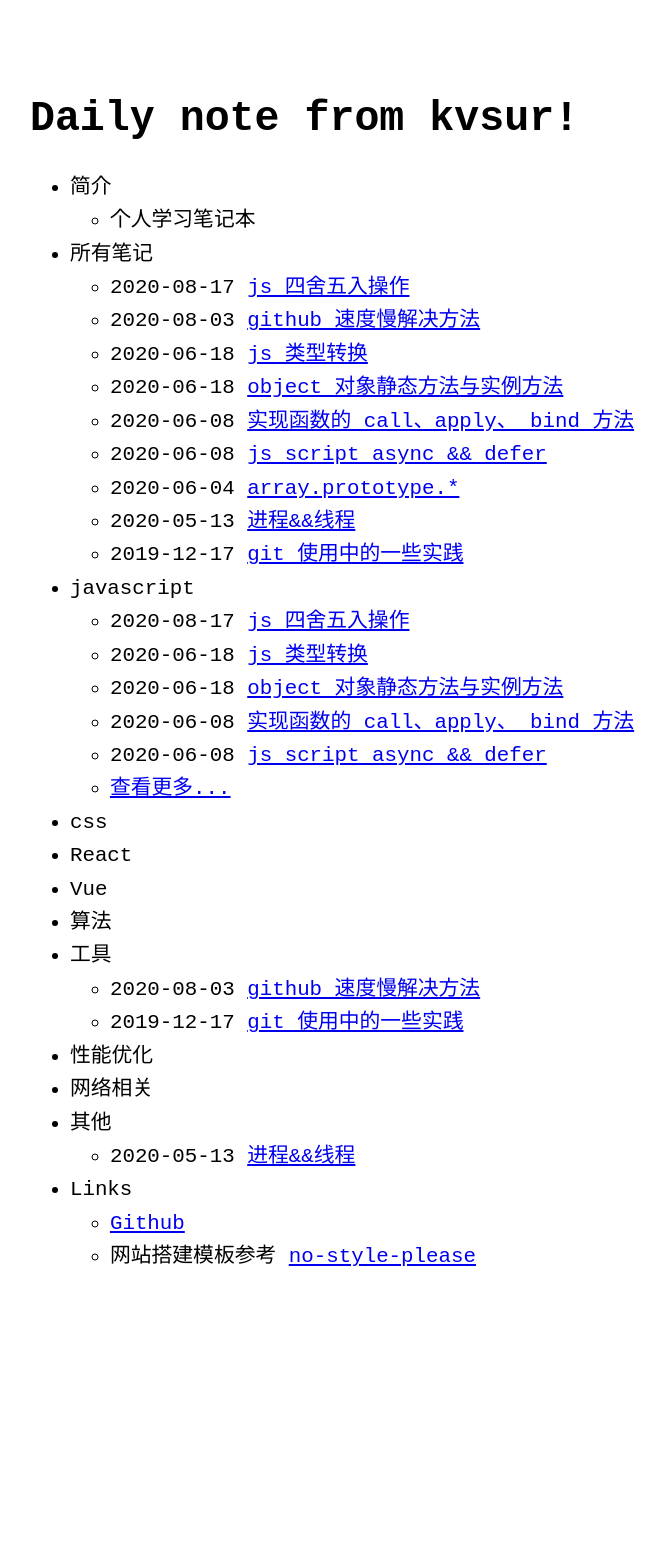
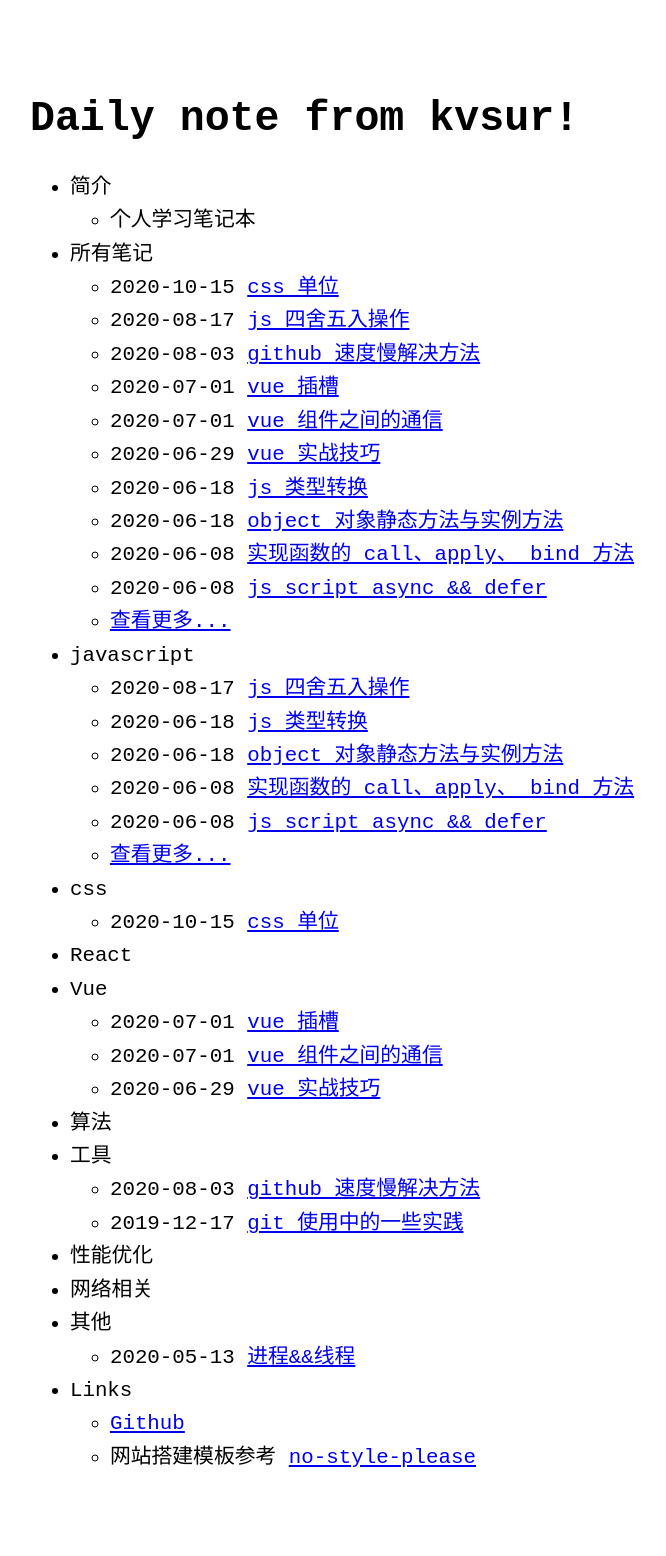
Before and after one commit to kvsur/kvsur.github.io, a Jekyll site: the page built from index.md, in a window 1280 px wide. Shown: the whole page, without its empty margins (308-974 px from the left). Built offline with Jekyll 4.4.1, drawn with Linux system fonts in a browser that asks for light colours; before the commit the page ends 1355 px from its top, so only the background shows below that; some of the changed lines change nothing that is shown.

Commit message:
@update article

````diff
--- /dev/null
+++ b/_posts/2020-06-29-vue-best-practice.md
@@ -0,0 +1,86 @@
+---
+layout: post
+title: "Vue 实战技巧"
+category: vue
+---
+
+### 选项合并策略，自定义生命周期钩子函数
+> Vue.config.optionMergeStrategies
+
+添加生命周期钩子函数
+```javascript
+const optionMergeStrategies = Vue.config.optionMergeStrategies
+  // 定义了两个生命周期函数 pageVisible, pageHidden
+  // 为什么要赋值为 optionMergeStrategies.created呢
+  // 这个相当于指定 pageVisible, pageHidden 的合并策略与 created的相同（其他生命周期函数都一样）
+  optionMergeStrategies.pageVisible = optionMergeStrategies.beforeCreate
+  optionMergeStrategies.pageHidden = optionMergeStrategies.created
+```
+执行生命周期
+```javascript
+const notifyVisibilityChange = (lifeCycleName, vm) => {
+  // 生命周期函数会存在$options中，通过$options[lifeCycleName]获取生命周期
+  const lifeCycles = vm.$options[lifeCycleName]
+  // 因为使用了created的合并策略，所以是一个数组
+  if (lifeCycles && lifeCycles.length) {
+    // 遍历 lifeCycleName对应的生命周期函数列表，依次执行
+    lifeCycles.forEach(lifecycle => {
+      lifecycle.call(vm)
+    })
+  }
+  // 遍历所有的子组件，然后依次递归执行
+  if (vm.$children && vm.$children.length) {
+    vm.$children.forEach(child => {
+      notifyVisibilityChange(lifeCycleName, child)
+    })
+  }
+}
+```
+
+### hookEvent ,监听组件生命周期
+> 内部生命周期的监听：通过this.$on('hook:hookName')对生命周期进行监听
+
+```javascript
+export default {
+  mounted() {
+    this.chart = echarts.init(this.$el)
+    // 请求数据，赋值数据 等等一系列操作...
+    // 监听窗口发生变化，resize组件
+    window.addEventListener('resize', this.$_handleResizeChart)
+    // 通过hook监听组件销毁钩子函数，并取消监听事件
+    this.$once('hook:beforeDestroy', () => {
+      window.removeEventListener('resize', this.$_handleResizeChart)
+    })
+  },
+  updated() {},
+  created() {},
+  methods: {
+    $_handleResizeChart() {
+      // this.chart.resize()
+    }
+  }
+}
+```
+
+> 外部生命周期监听
+
+```html
+<template>
+  <!--通过@hook:updated监听组件的updated生命钩子函数-->
+  <!--组件的所有生命周期钩子都可以通过@hook:钩子函数名 来监听触发-->
+  <custom-select @hook:updated="$_handleSelectUpdated" />
+</template>
+<script>
+import CustomSelect from '../components/custom-select'
+export default {
+  components: {
+    CustomSelect
+  },
+  methods: {
+    $_handleSelectUpdated() {
+      console.log('custom-select组件的updated钩子函数被触发')
+    }
+  }
+}
+</script>
+```
--- /dev/null
+++ b/_posts/2020-07-01-vue-component-communication.md
@@ -0,0 +1,157 @@
+---
+layout: post
+title: "Vue 组件之间的通信"
+category: vue
+---
+
+Vue 组件间的通信方式
+
+---
+1. props
+2. vuex
+3. $emit
+4. eventbus
+5. provide && inject
+---
+
+### EventBus 简介
+**EventBus** 又称为事件总线。在Vue中可以使用 **EventBus** 来作为沟通桥梁的概念，就像是所有组件共用相同的事件中心，可以向该中心注册发送事件或接收事件，所以组件都可以上下平行地通知其他组件，但也就是太方便所以若使用不慎，就会造成难以维护的灾难，因此才需要更完善的Vuex作为状态管理中心，将通知的概念上升到共享状态层次。
+
+##### 1. 全局bus
+直接将bus挂载到Vue.prototype上
+
+#####2. 局部bus
+通过导出一个bus在需要的组件中引入使用的方式
+
+---
+
+### provide && inject
+在**Reac**t中有一个上下文**Context**，组件可以通过**Context**向任意后代传值，而**Vue**的**provide与inject**的作用于**Context**的作用基本一样
+
+自动表单组件
+```vue
+<template>
+  <form class="custom-form">
+    <slot></slot>
+  </form>
+</template>
+<script>
+export default {
+  props: {
+    // 控制表单元素的大小
+    size: {
+      type: String,
+      default: 'default',
+      // size 只能是下面的四个值
+      validator(value) {
+        return ['default', 'large', 'small', 'mini'].includes(value)
+      }
+    },
+    // 控制表单元素的禁用状态
+    disabled: {
+      type: Boolean,
+      default: false
+    }
+  },
+  // 通过provide将当前表单实例传递到所有后代组件中
+  provide() {
+    return {
+      customForm: this
+    }
+  }
+}
+</script>
+```
+
+自定义表单项
+```vue
+<template>
+  <div class="custom-form-item">
+    <label class="custom-form-item__label">{{ label }}</label>
+    <div class="custom-form-item__content">
+      <slot></slot>
+    </div>
+  </div>
+</template>
+<script>
+export default {
+  props: {
+    label: {
+      type: String,
+      default: ''
+    }
+  }
+}
+</script>
+```
+
+最后自定义输入框
+```vue
+<template>
+  <div
+    class="custom-input"
+    :class="[
+      `custom-input--${getSize}`,
+      getDisabled && `custom-input--disabled`
+    ]"
+  >
+    <input class="custom-input__input" :value="value" @input="$_handleChange" />
+  </div>
+</template>
+<script>
+/* eslint-disable vue/require-default-prop */
+export default {
+  props: {
+    // 这里用了自定义v-model
+    value: {
+      type: String,
+      default: ''
+    },
+    size: {
+      type: String
+    },
+    disabled: {
+      type: Boolean
+    }
+  },
+  // 通过inject 将form组件注入的实例添加进来
+  inject: ['customForm'],
+  computed: {
+    // 通过计算组件获取组件的size, 如果当前组件传入，则使用当前组件的，否则是否form组件的
+    getSize() {
+      return this.size || this.customForm.size
+    },
+    // 组件是否禁用
+    getDisabled() {
+      const { disabled } = this
+      if (disabled !== undefined) {
+        return disabled
+      }
+      return this.customForm.disabled
+    }
+  },
+  methods: {
+    // 自定义v-model
+    $_handleChange(e) {
+      this.$emit('input', e.target.value)
+    }
+  }
+}
+</script>
+```
+**Inject**的写法不止一种方式，还有下面的写法：
+```js
+{
+	inject: {
+		injectAttr: {
+			default: () => ({ value: 12})
+		}
+	},
+	inject: {
+		injectAttr: {
+			from: 'originInjectAttr',
+			defualt: () => ({value: false})
+		}
+	}
+}
+```
--- /dev/null
+++ b/_posts/2020-07-01-vue-slots.md
@@ -0,0 +1,139 @@
+---
+layout: post
+title: "Vue 插槽 "
+category: vue
+---
+
+### 默认插槽
+
+```vue
+<template>
+  <!--这是一个一居室-->
+  <div class="one-bedroom">
+    <!--添加一个默认插槽，用户可以在外部随意定义这个一居室的内容-->
+    <slot></slot>
+  </div>
+</template>
+/** --------------------- */
+<template>
+  <!--这里一居室-->
+  <one-bedroom>
+    <!--将家具放到房间里面，组件内部就是上面提供的默认插槽的空间-->
+    <span>先放一个小床，反正没有女朋友</span>
+    <span>再放一个电脑桌，在家还要加班写bug</span>
+  </one-bedroom>
+</template>
+<script>
+import OneBedroom from '../components/one-bedroom'
+export default {
+  components: {
+    OneBedroom
+  }
+}
+</script>
+```
+
+### 具名插槽
+
+```vue
+<template>
+  <div class="two-bedroom">
+    <!--这是主卧-->
+    <div class="master-bedroom">
+      <!---主卧使用默认插槽-->
+      <slot></slot>
+    </div>
+    <!--这是次卧-->
+    <div class="secondary-bedroom">
+      <!--次卧使用具名插槽-->
+      <slot name="secondard"></slot>
+    </div>
+  </div>
+</template>
+```
+
+```vue
+<template>
+  <two-bedroom>
+    <!--主卧使用默认插槽-->
+    <div>
+      <span>放一个大床，要结婚了，嘿嘿嘿</span>
+      <span>放一个衣柜，老婆的衣服太多了</span>
+      <span>算了，还是放一个电脑桌吧，还要写bug</span>
+    </div>
+    <!--次卧，通过v-slot:secondard 可以指定使用哪一个具名插槽， v-slot:secondard 也可以简写为 #secondard-->
+    <template v-slot:secondard>
+      <div>
+        <span>父母要住，放一个硬一点的床，软床对腰不好</span>
+        <span>放一个衣柜</span>
+      </div>
+    </template>
+  </two-bedroom>
+</template>
+<script>
+import TwoBedroom from '../components/slot/two-bedroom'
+export default {
+  components: {
+    TwoBedroom
+  }
+}
+</script>
+```
+### 作用域插槽
+```vue
+<template>
+  <div class="two-bedroom">
+    <!--其他内容省略-->
+    <div class="toilet">
+      <!--通过v-bind 可以向外传递参数, 告诉外面卫生间可以放洗衣机-->
+      <slot name="toilet" v-bind="{ washer: true }"></slot>
+    </div>
+  </div>
+</template>
+```
+
+```vue
+<template>
+  <two-bedroom>
+    <!--其他省略-->
+    <!--卫生间插槽，通过v-slot="scope"可以获取组件内部通过v-bind传的值-->
+    <template v-slot:toilet="scope">
+      <!--判断是否可以放洗衣机-->
+      <span v-if="scope.washer">这里放洗衣机</span>
+    </template>
+  </two-bedroom>
+</template>
+```
+
+### 插槽默认值
+```vue
+<template>
+  <div class="second-hand-house">
+    <div class="master-bedroom">
+      <!--插槽可以指定默认值，如果外部调用组件时没有修改插槽内容，则使用默认插槽-->
+      <slot>
+        <span>这里有一张水床，玩的够嗨</span>
+        <span>还有一个衣柜，有点旧了</span>
+      </slot>
+    </div>
+    <!--这是次卧-->
+    <div class="secondary-bedroom">
+      <!--次卧使用具名插槽-->
+      <slot name="secondard">
+        <span>这里有一张婴儿床</span>
+      </slot>
+    </div>
+  </div>
+</template>
+```
+
+```html
+<second-hand-house>
+    <!--主卧使用默认插槽，只装修主卧-->
+    <div>
+      <span>放一个大床，要结婚了，嘿嘿嘿</span>
+      <span>放一个衣柜，老婆的衣服太多了</span>
+      <span>算了，还是放一个电脑桌吧，还要写bug</span>
+    </div>
+  </second-hand-house>
+```
--- /dev/null
+++ b/_posts/2020-10-15-css-unit.md
@@ -0,0 +1,67 @@
+---
+layout: post
+title: "css 单位"
+category: css
+---
+
+![常见的css样式规则之一](https://www.w3cplus.com/sites/default/files/blogs/2019/1901/figure-1.png)
+
+我们日常所申明的css 规则都可能包含：
+1. css 的选择器
+2. css 的属性
+3. css 的属性值
+4. css 的属性值单位
+
+### css 的值
+
+css 的属性值有很多种，常见的包括 数值、字符串、百分比、关键字、函数、颜色、坐标位置等；同时 css 的值可以带单位也可以不带单位；
+
+***
+
+### css 的单位
+
+上面提到，css的值可以带单位也可以不带单位；而css的单位对css的值是有一个直接的影响的。css的单位会直接影响 css的最终计算，css 中的单位有如下的关系图：
+
+![css中的单位关系图](https://www.w3cplus.com/sites/default/files/blogs/2019/1901/figure-2.png)
+
+下面的图对css 单位做了一个更详细的分类：
+
+![细化的css 单位分类](https://www.w3cplus.com/sites/default/files/blogs/2019/1901/figure-3.png)
+
+
+#### 绝对单位
+绝对值的css 单位不受任何屏幕大小或者字体大小的影响，这些单位会受屏幕的分辨率影响而导致表现不同，取决于屏幕的DPI（Dots Per Inch 每一英寸的点数）；常见的绝对值单位有 px、pt、pc、in、cm、mm等；
+
+
+像素单位被认为是许多其他单位的测量基础。它提供了各种设备中一致的结果。也被认为是最好的设备像素，而这种像素长度和你在显示器上看到的文字屏幕像素元关。因为px实际上是一个按角度度量的单位，即像素角度。很多时候，px也常被称为 CSS 像素。它是一个绝对单位，但也可以被视为相对单位，为什么这么说呢？那是因为像素单位相对的是设备像素。在同一样的设备上，每1个 CSS 像素所代表的物理像素是可以变化的（即 CSS 像素的第一方面的相对性）；在不同的设备之间，每1个 CSS 像素所代表的物理像素是可以变化的（即 CSS 像素的第二方面的相对性）。
+
+常见的css 绝对单位之间是可以进行换算的：
+
+- 1 in = 96 px
+- 1 cm = 37.8 px
+- 1 mm 3.78 px
+- 1 in = 72 pt
+- 1 in = 6 pc
+- 1in = 96px = 72pt，那么1px = 72 / 96 = 0.75pt
+- 1in = 96px = 6pc，那么1px = 6 / 96 = 0.0625pc
+
+![换算单位关系图](https://www.w3cplus.com/sites/default/files/blogs/2019/1901/figure-6.png)
+
+***
+
+#### 相对单位
+
+1. **em**
+每个浏览器都有一个默认的font-size字体大小，而这个值通常是16px（用户未手动修改过浏览器字体），这也是1em=16px 的原理所在；
+
+    ```css
+    1em = 16px = 0.17in = 12pt = 1pc = 4.mm = 0.42cm
+    ```
+![https://www.w3cplus.com/sites/default/files/blogs/2019/1901/figure-7.png](https://www.w3cplus.com/sites/default/files/blogs/2019/1901/figure-7.png)
+2. **rem**
+    rem 相对而言没有那么复杂，它仅仅根据跟元素html 的font-size 来计算；
+    很多时候我们可以把rem 看成是em 的替代品，特别是在font-size 的运用上；但是rem和em有一个很大的区别，任何为1rem的元素的计算出来的值都是根据元素 html 的对应的font-size的大小
+3. **vw/vh/vmin/vmax**
+
+### 更多参考
+[https://www.w3cplus.com/css/css-values-and-units.html?expire=1603113873&code=wR-sljLAp50&sign=3dded056cb2e3cf0cddc8f00a1ea1e99#paywall](https://www.w3cplus.com/css/css-values-and-units.html?expire=1603113873&code=wR-sljLAp50&sign=3dded056cb2e3cf0cddc8f00a1ea1e99#paywall)
````
Also changed, not shown: _posts/2019-12-17-git-usage.md (+4 -4 lines).
